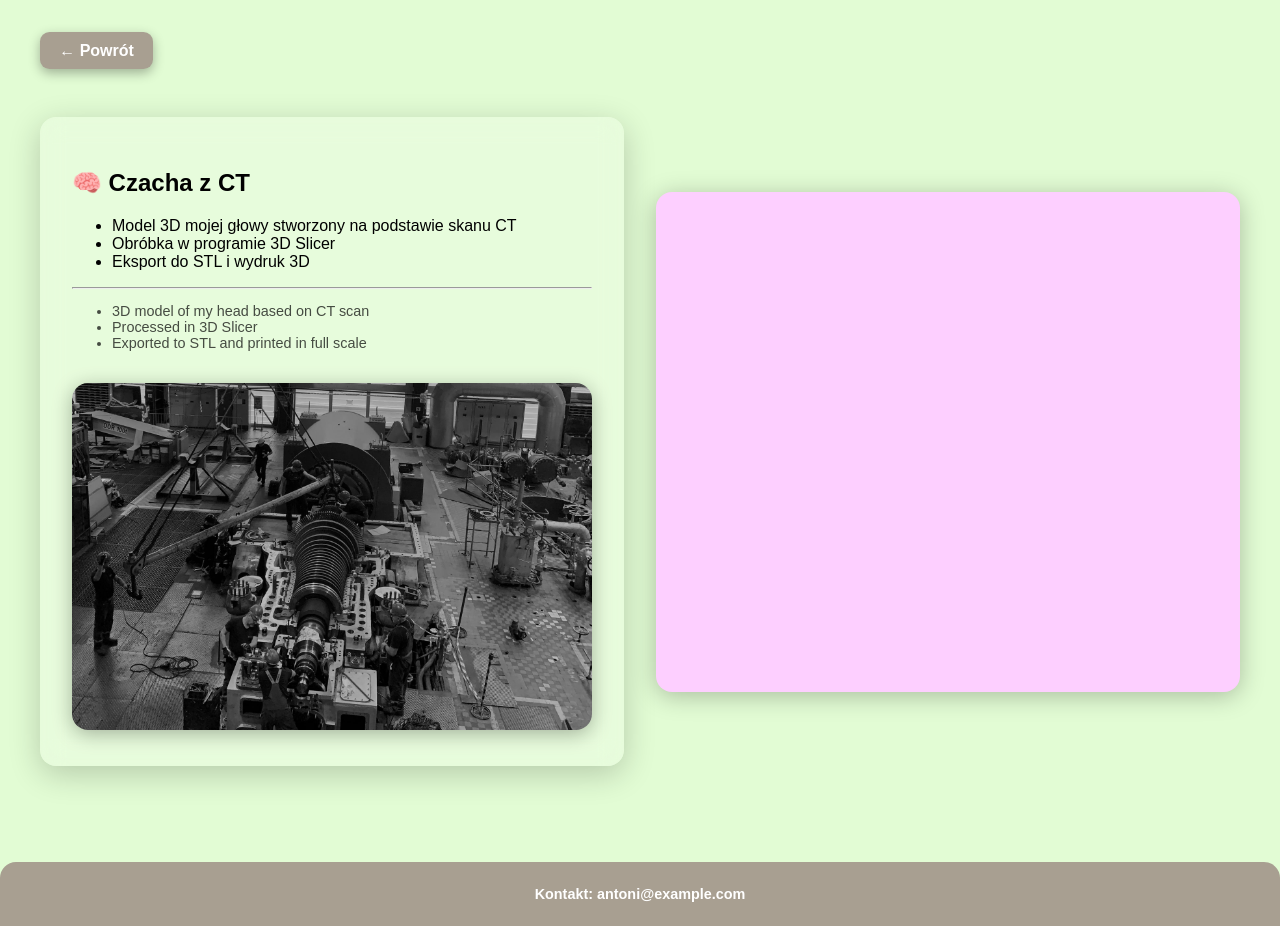
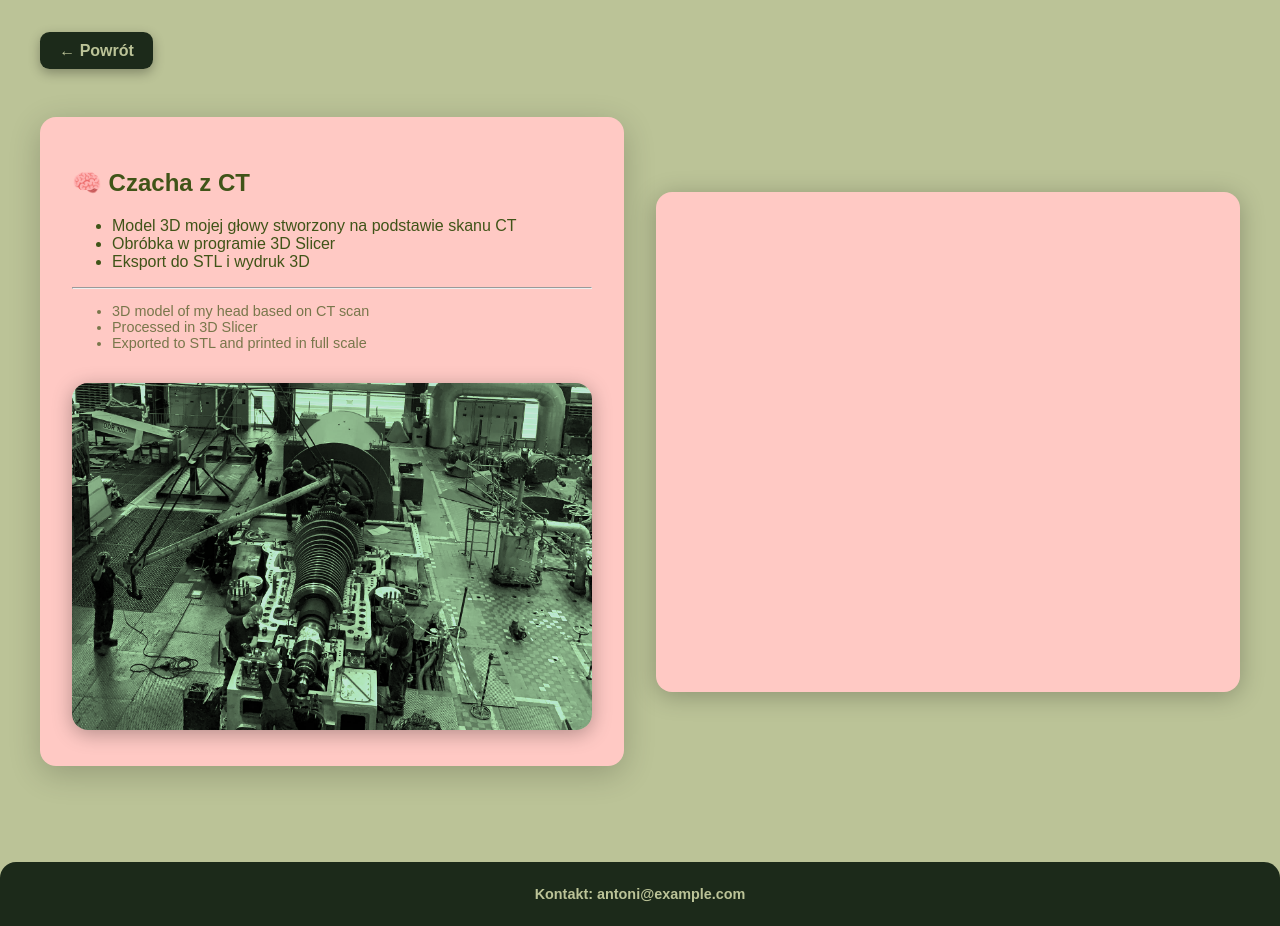
Before and after one commit to sqquarka/portfolio, a plain HTML site: page projekty/glowa.html in a window 1280 px wide. Drawn offline with nearby package versions, Linux system fonts and the light colour scheme.

Commit message:
Update glowa.html

```diff
--- a/projekty/glowa.html
+++ b/projekty/glowa.html
@@ -11,7 +11,7 @@
       margin: 0;
       padding: 0;
       min-height: 100vh;
-    background: #e2fcd4; /* bardzo jasny zielony */
+      background: #BBc397;
       font-family: sans-serif;
       display: flex;
       flex-direction: column;
@@ -31,8 +31,8 @@
       font-weight: bold;
       border-radius: 0.6rem;
       text-decoration: none;
-    background-color: #a89f91; /* wysuszone liście */
-    color: white;
+      background-color: #1c2a1a;
+      color: #BBc397;
       transition: transform 0.2s ease, box-shadow 0.2s ease;
       box-shadow: 0 4px 12px rgba(0, 0, 0, 0.3);
     }
@@ -51,19 +51,18 @@
     }
 
     .project-description {
-    background: rgba(255, 255, 255, 0.2);
+      background: #ffc9c4;
       border-radius: 1rem;
       padding: 2rem;
-    backdrop-filter: blur(12px);
       box-shadow: 0 8px 32px rgba(0, 0, 0, 0.2);
-    color: #000;
+      color: #405418;
     }
 
     model-viewer {
       width: 100%;
       height: 500px;
       border-radius: 1rem;
-    background-color: #fdcfff; /* pastelowy róż/fiolet */
+      background-color: #ffc9c4;
       box-shadow: 0 4px 24px rgba(0, 0, 0, 0.25);
     }
 
@@ -76,19 +75,19 @@
       max-width: 100%;
       height: auto;
       border-radius: 1rem;
-    filter: grayscale(100%) brightness(0.8);
+      filter: grayscale(100%) sepia(100%) hue-rotate(70deg) brightness(0.9);
       transition: transform 0.4s ease, filter 0.4s ease;
       box-shadow: 0 4px 20px rgba(0, 0, 0, 0.3);
     }
 
     .image-preview img:hover {
       transform: scale(1.05);
-    filter: grayscale(0%) brightness(1);
+      filter: none;
     }
 
     footer {
-    background-color: #a89f91; /* kolor wysuszonych liści */
-    color: white;
+      background-color: #1c2a1a;
+      color: #BBc397;
       padding: 1.5rem;
       text-align: center;
       font-weight: bold;
@@ -132,21 +131,21 @@
         alt="Model 3D głowy"
         auto-rotate
         camera-controls
-  background-color="#fdcfff">
+        background-color="#ffc9c4">
       </model-viewer>
-
     </div>
   </div>
 
   <footer>
     Kontakt: antoni@example.com
   </footer>
+
   <script>
     const viewer = document.querySelector("model-viewer");
 
     viewer.addEventListener("load", () => {
       const material = viewer.model.materials[0];
-    material.pbrMetallicRoughness.setBaseColorFactor([0.867, 0.847, 0.769, 1]); // kolor #ddd8c4 w RGBA
+      material.pbrMetallicRoughness.setBaseColorFactor([1.0, 0.81, 0.8, 1]); // odpowiada #ffc9c4
       material.pbrMetallicRoughness.metallicFactor = 0.1;
       material.pbrMetallicRoughness.roughnessFactor = 0.7;
     });
```
Lines whose indentation alone changed are shown as unchanged.
